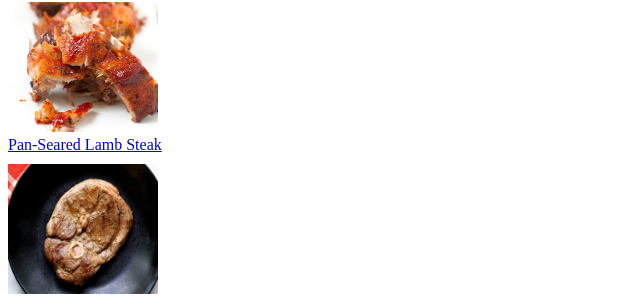
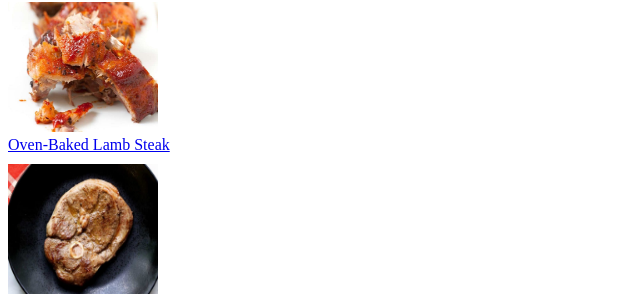
Before and after one commit to SilintN/odin-recipes, a plain HTML site: page index.html in a window 1280 px wide. Shown: the part 288-584 px from the top of the page, 0-640 px from the left. Drawn offline with Linux system fonts and the light colour scheme.

Commit message:
Change pan-seared to oven baked

```diff
--- a/index.html
+++ b/index.html
@@ -23,7 +23,7 @@
       src="./Images/oven-baked-ribs.jpg"
       alt="PorkRibsImg"
     />
-    <a href="./lambSteak.html">Pan-Seared Lamb Steak</a>
+    <a href="./lambSteak.html">Oven-Baked Lamb Steak</a>
     <img
       style="width: 150px; height: 130px; margin-top: 10px"
       src="./Images/lamb-steak.jpg"
```
